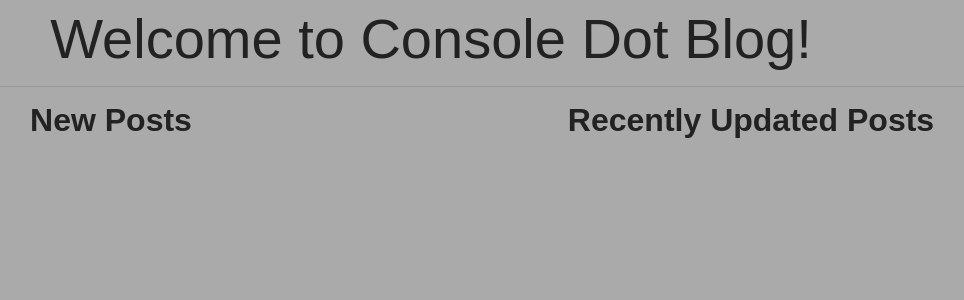
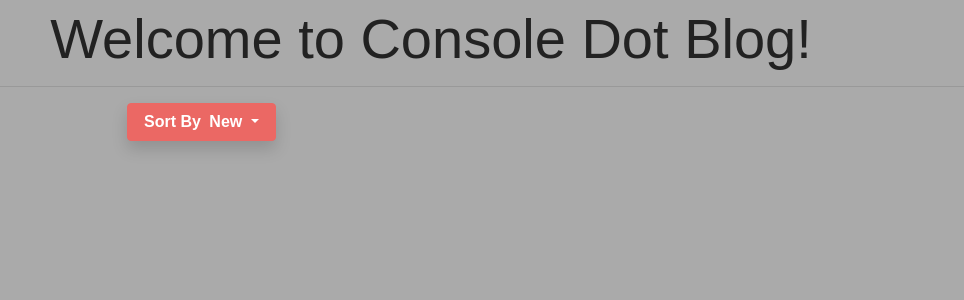
Before and after one commit to jdmarty/consoledotblog, a Node server app: page /?sort=new in a window 1280 px wide. Shown: the part 59-359 px from the top of the page, without its empty margins (209-1173 px from the left). Run offline with Node 20, Linux system fonts and the light colour scheme; data that the repository does not hold is empty; some libraries are stand-ins or nearby versions; some web fonts are replaced.

Commit message:
changed homepage to single column and added sort function

```diff
--- a/controllers/homeRoutes.js
+++ b/controllers/homeRoutes.js
@@ -1,12 +1,12 @@
 const router = require('express').Router();
 const { User, Post, Comment } = require('../models');
 const withAuth = require('../utils/auth');
+const { Op } = require('sequelize');
 
-//homepage route
-router.get('/', async (req, res) => {
-  try {
-    //retrieve all posts and sort by recent date
-    const postsData = await Post.findAll({
+//function to get post data
+const getPosts = async (params) => {
+  const postsData = await Post.findAll({
+    where: params,
       //include user and comment
       include: [
         { model: User, attributes: ['id', 'name'] },
@@ -18,17 +18,41 @@ router.get('/', async (req, res) => {
       //sort by most recent post
       order: [['recent_date', 'DESC']],
       //limit 20 posts
-      limit: 20,
+      limit: 25,
     });
-    //serialize new post data
-    const posts = postsData.map((post) => post.get({ plain: true }));
+  //serialize new post data
+  const posts = postsData.map((post) => post.get({ plain: true }));
+  return posts
+}
 
+//homepage route
+router.get('/', async (req, res) => {
+  try {
+    let posts, sortOption
+    // Raw route returns all posts
+    if (!req.query.sort) {
+      posts = await getPosts({})
+      sortOption = "All Posts"
+    // sorting by new returns posts without updated_date
+    } else if (req.query.sort === 'new') {
+      posts = await getPosts({ updated_date: { [Op.is]: null } });
+      sortOption = 'New';
+    // sorting by updated returns posts with updated_date
+    } else if (req.query.sort === 'updated') {
+      posts = await getPosts({ updated_date: { [Op.not]: null } });
+      sortOption = 'Updated';
+    // sorting by comments returns all posts then
+    } else if (req.query.sort === 'comments') {
+      posts = await (await getPosts({})).sort((a,b) => b.comments.length - a.comments.length)
+      sortOption = 'Comments';
+    }
     //send the new data
     res.render('homepage', {
       logged_in: req.session.logged_in,
       user_name: req.session.user_name,
       home: true,
       posts,
+      sortOption
     });
   } catch (err) {
     res.status(500).json(err);
--- a/views/homepage.handlebars
+++ b/views/homepage.handlebars
@@ -1,22 +1,24 @@
 {{!-- Header to be displayed only on md or larger screens --}}
-<h1 class="text-center m-2 d-none d-sm-block display-4">Welcome to Console Dot Blog!</h1>
-<hr class="d-none d-sm-block">
+<h1 class="text-center m-2 d-none d-sm-block display-4 banner">Welcome to Console Dot Blog!</h1>
+<hr>
 {{!-- Main content panel --}}
-<div class="row">
-  {{!-- Column to show new and recently updated posts --}}
+<div class="row justify-content-center p-0">
   <section class="col-md-6 col-12 px-0 px-md-3">
-    <h2 class="text-center">New Posts</h2>
-    {{#each posts as |post|}}
-    {{> homePost}}
-    {{/each}}
-  </section>
-  {{!-- Column to show only recently updated posts --}}
-  <section class="col-md-6 col-12 px-0 px-md-3">
-    <h2 class="text-center">Recently Updated Posts</h2>
-    {{#each posts as |post|}}
-      {{#if post.updated_date}}
-      {{> homePost}}
-      {{/if}}
-    {{/each}}
+    <header class="dropdown">
+      <button class="btn btn-primary dropdown-toggle shadow" type="button" id="dropdownMenuButton" data-bs-toggle="dropdown" aria-expanded="false">
+        Sort By <span class="text-white ml-1" id="sort-by">{{sortOption}}</span>
+      </button>
+      <ul class="dropdown-menu" aria-labelledby="dropdownMenuButton">
+        <li><a class="dropdown-item" href="/">All Posts</a></li>
+        <li><a class="dropdown-item" href="/?sort=new">New</a></li>
+        <li><a class="dropdown-item" href="/?sort=updated">Recently Updated</a></li>
+        <li><a class="dropdown-item" href="/?sort=comments">Comments</a></li>
+      </ul>
+    </header>
+    <main>
+      {{#each posts as |post|}}
+        {{> homePost}}
+      {{/each}}
+    </main>
   </section>
 </div>
--- a/views/partials/homePost.handlebars
+++ b/views/partials/homePost.handlebars
@@ -1,6 +1,6 @@
-<article class="card my-2">
+<article class="card my-2 shadow">
     {{!-- Card header with two evenly spaced spans --}}
-    <header class="card-header d-flex justify-content-between px-0 px-sm-2">
+    <header class="card-header d-flex justify-content-between px-1 px-sm-2">
         {{!-- Post title --}}
         <span class="lead m-0">{{title}}</span>
         {{!-- Poster and updated or original post date --}}
```
Also changed, not shown: public/css/style.css (line endings or trailing spaces).
